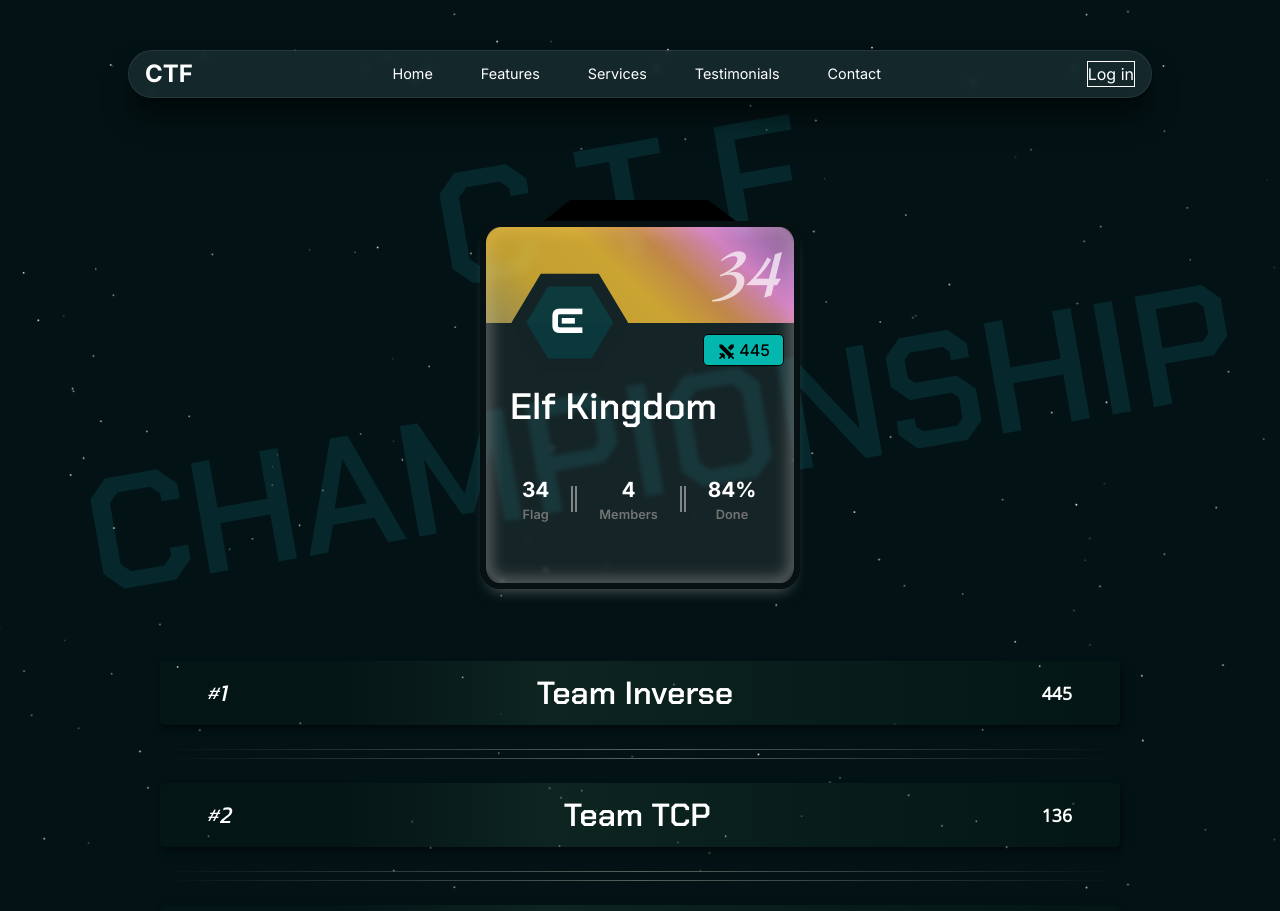
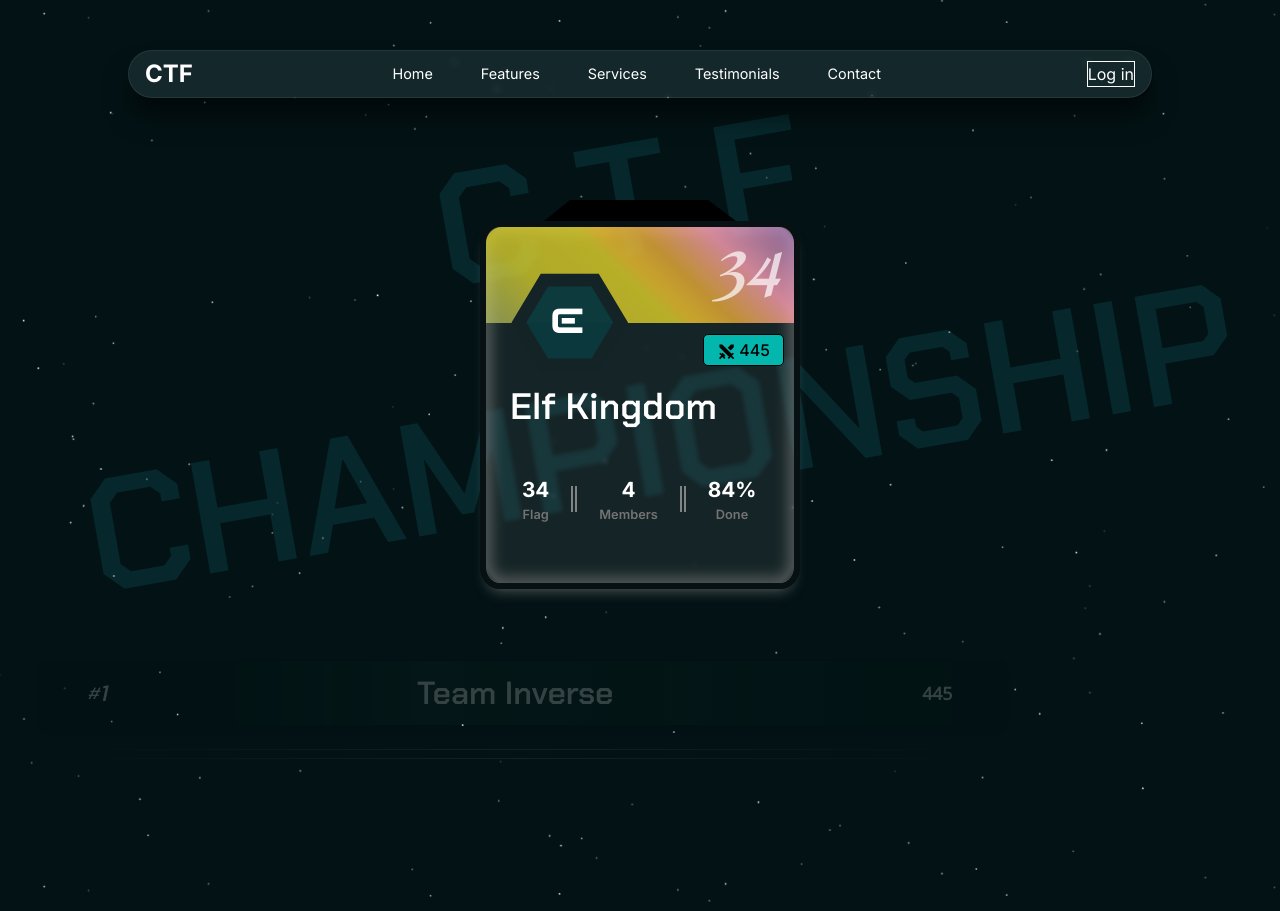
Before and after one commit to SouZe-San/CTF-college-projecet-contribute, a Next.js app: page /dashboard in a window 1280 px wide. Shown: the top 911 px of the page. Built offline with nearby package versions, Linux system fonts and the light colour scheme; a web font is replaced by a local one.

Commit message:
Animation add IN RankbOarD

```diff
--- a/app/globals.scss
+++ b/app/globals.scss
@@ -126,4 +126,5 @@ body {
   background-position: 50%;
   background-size: cover;
   height: auto;
+  scroll-behavior: smooth;
 }
--- a/components/comps/Dashboard/MainUser.jsx
+++ b/components/comps/Dashboard/MainUser.jsx
@@ -1,11 +1,44 @@
-import React from "react";
-
+import React, { useLayoutEffect, useRef } from "react";
+// import { gsap } from "gsap";
+import gsap from "gsap";
 // Stylesheet
 import "../../styles/Dashboard/mainUser.scss";
 
 const MainUser = () => {
+  const mainUserRef = useRef();
+  const teamNameRef = useRef();
+
+  // Welcome Animation
+  const tl = gsap.timeline({ paused: true });
+  useLayoutEffect(() => {
+    tl.from(mainUserRef.current, {
+      scale: 0,
+      opacity: 0,
+      duration: 1,
+    })
+      .to(teamNameRef.current, {
+        opacity: 1,
+        y: 0,
+      })
+      .from(".box_item", {
+        y: 50,
+        opacity: 0,
+        stagger: {
+          each: 0.2,
+          from: "center",
+        },
+      });
+
+    tl.play();
+  }, [tl]);
+
   return (
-    <div className="w-full flex justify-center flex-col mainUser_div">
+    <div
+      className="w-full flex justify-center flex-col mainUser_div"
+      data-scroll
+      data-scroll-speed="0.8"
+      ref={mainUserRef}
+    >
       {/* -------- NEW STYLE ----------- */}
       <div className="hunger"></div>
       <div className="card_upper_part">
@@ -24,7 +57,7 @@ const MainUser = () => {
               <polygon
                 points="100,20 150,50 150,110 100,140 50,110 50,50"
                 fill="none"
-                stroke-width="15"
+                strokeWidth="15"
               />
             </svg>
           </div>
@@ -36,7 +69,7 @@ const MainUser = () => {
               </svg>
               445
             </div>
-            <h2>Elf Kingdom</h2>
+            <h2 ref={teamNameRef}>Elf Kingdom</h2>
 
             <div className="box flex items-center">
               <div className="flag_num box_item text-center">
--- a/components/comps/Dashboard/RankingBlock.jsx
+++ b/components/comps/Dashboard/RankingBlock.jsx
@@ -1,17 +1,45 @@
-import React from "react";
+"use client";
+
+import React, { useLayoutEffect, useRef } from "react";
 import Image from "next/image";
+import { gsap } from "gsap";
+import { ScrollTrigger } from "gsap/ScrollTrigger";
 // Components
 import Rankers from "./Rankers";
 import MainUser from "./MainUser";
 
+// stylesheet
 import "../../styles/Dashboard/dashboard.scss";
 
 // Data
 import { Users } from "./user";
+import Branding from "../landing-page-comps/branding";
 
 const RankingBlock = () => {
+  const rankRow = useRef([]);
+
+  // Scroll Animation
+  useLayoutEffect(() => {
+    gsap.registerPlugin(ScrollTrigger);
+    rankRow.current.forEach((element) => {
+      gsap.from(element, {
+        scrollTrigger: {
+          trigger: element,
+          start: "top 85%",
+          end: "bottom 75%",
+          // markers: true,
+          scrub: true,
+        },
+        opacity: 0,
+        x: -150,
+        duration: 0.2,
+      });
+    });
+  }, []);
+
   return (
-    <div className="md:px-40 px-12 flex flex-col items-center mt-32">
+    <>
+      <div className="md:px-40 px-12 flex flex-col items-center mt-32 mb-16">
         <h1 className="bg_text">
           C{"  "}T{"  "}F{"\n"} CHAMPIONSHIP
         </h1>
@@ -20,9 +48,9 @@ const RankingBlock = () => {
 
         {/* -------- Ranking Table */}
         <div className="rankTable w-full mt-12">
-        {Users.sort((curr, next) => curr.rank - next.rank).map((user) => {
+          {Users.sort((curr, next) => curr.rank - next.rank).map((user, index) => {
             return (
-            <div key={user.rank} className="w-full">
+              <div key={user.rank} className="w-full" ref={(el) => (rankRow.current[index] = el)}>
                 <Rankers user={user} />
                 <div className="horizon"></div>
                 <div className="horizon mt-[8px]"></div>
@@ -31,6 +59,9 @@ const RankingBlock = () => {
           })}
         </div>
       </div>
+      {/* ---- Footer  ----- */}
+      <Branding />
+    </>
   );
 };
 
--- a/components/styles/Dashboard/mainUser.scss
+++ b/components/styles/Dashboard/mainUser.scss
@@ -155,6 +155,8 @@ div.mainUser_div {
                     font-weight: 800;
                     font-family: 'Chakra Petch', sans-serif;
                     transition: all .4s ease-in;
+                    translate: 0 -50px;
+                    opacity: 0;
                 }
 
                 .box {
```
Lines whose indentation alone changed are shown as unchanged.
